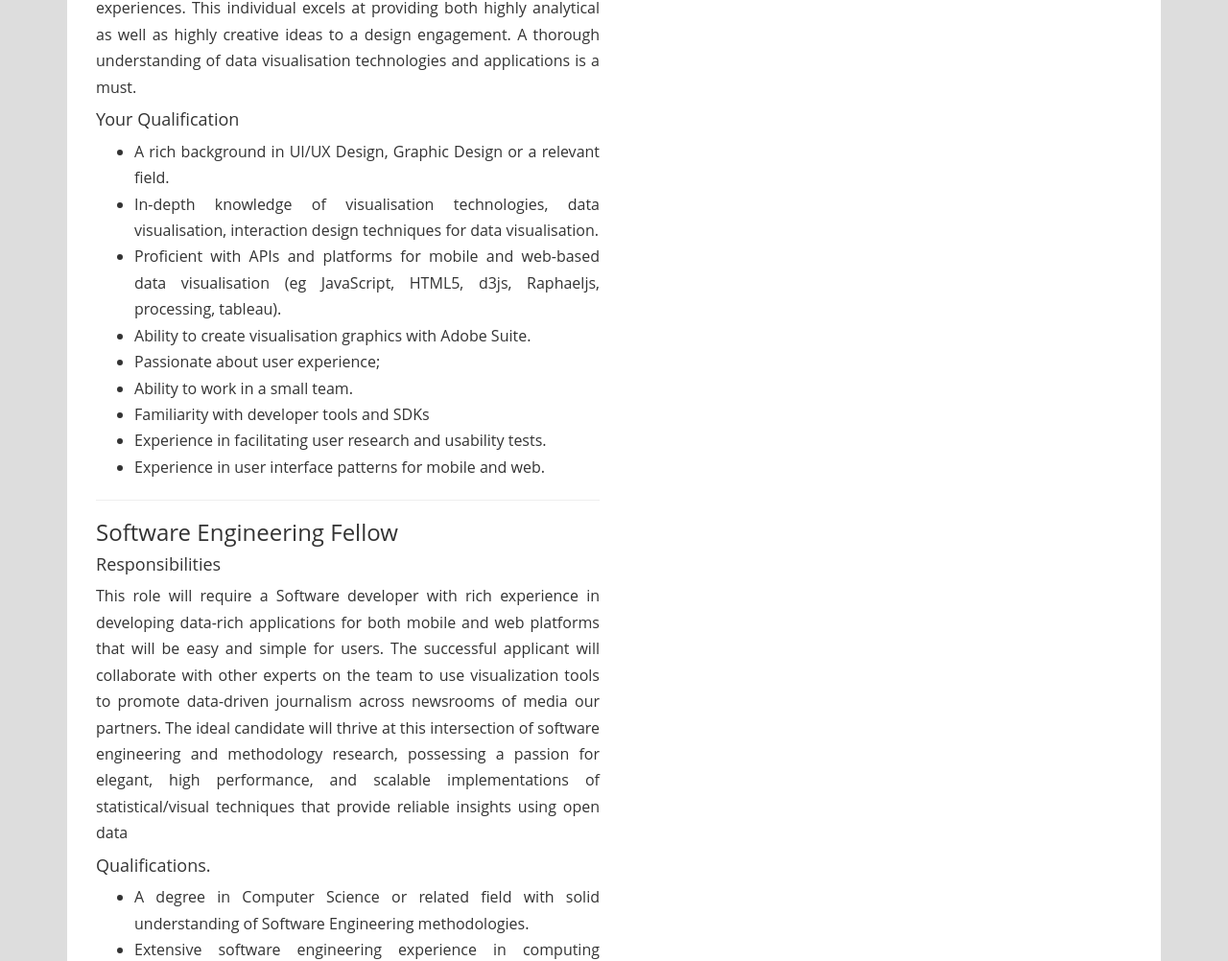
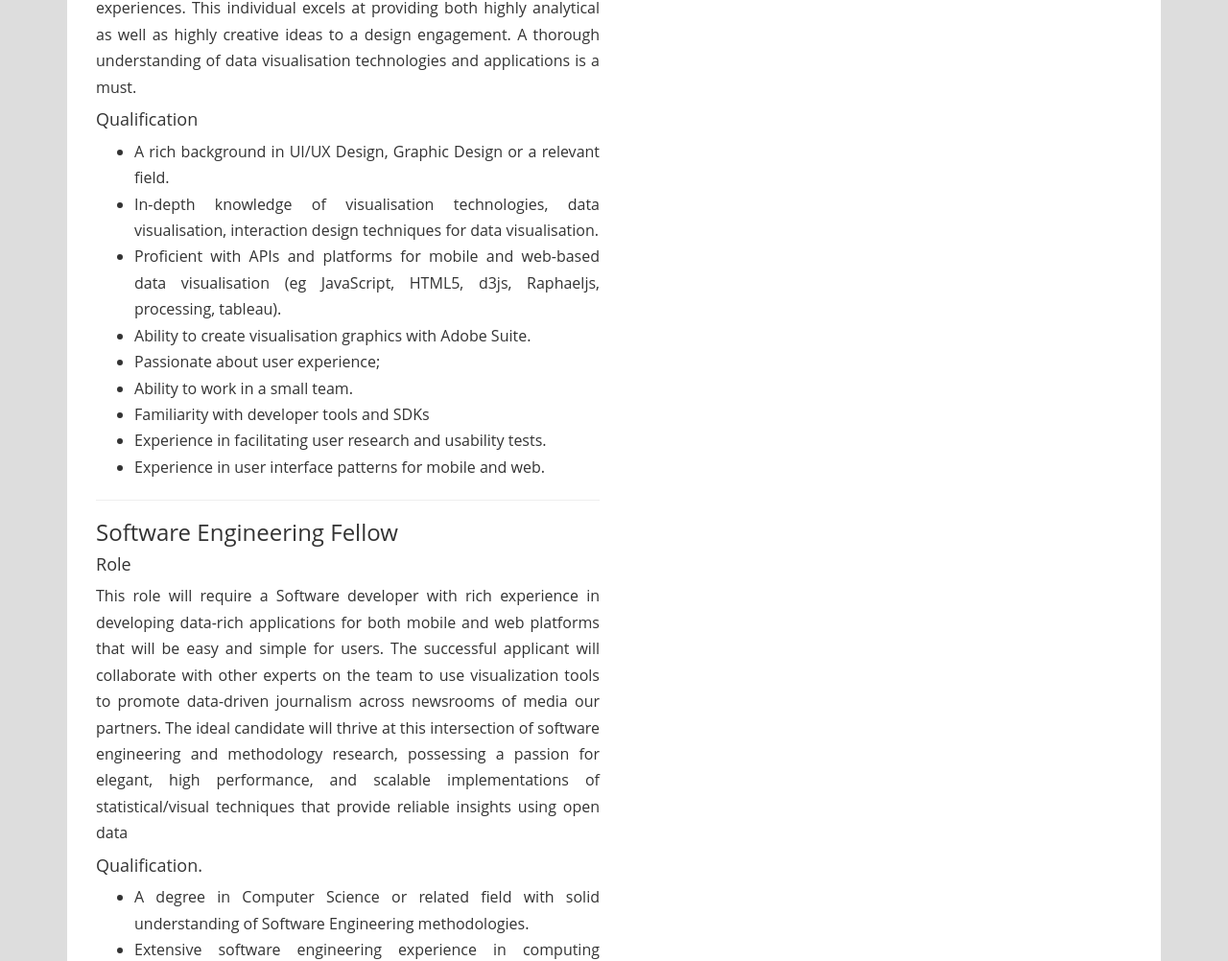
Before and after one commit to CodeForAfrica/CodeForGhana.org, a Jekyll site: the page built from apply/index.html, in a window 1280 px wide and 1400 px high, scrolled down 3263 px. Shown: the part 148-1150 px from the top of the window at 96% size. Built offline with Jekyll 4.4.1, drawn with Linux system fonts in a browser that asks for light colours.

Commit message:
edited responsiblities of applicants

```diff
--- a/apply/index.html
+++ b/apply/index.html
@@ -71,7 +71,7 @@ title: About
                         <p>The ideal candidate will be required to collaborate with Software Engineers and Data Fellows to work on various data projects with a user-centric approach. Software that is developed as part of the project should be easy to understand and easy to use. We are looking for a user experience/user interface designer with strong interests and capabilities in the design and development of engaging user experiences. This individual excels at providing both highly analytical as well as highly creative ideas to a design engagement. A thorough understanding of data visualisation technologies and applications is a must.</p>
 
 
-                        <h4>Your Qualification</h4>
+                        <h4>Qualification</h4>
                         <ul>
                             <li>A rich background in UI/UX Design, Graphic Design or a relevant field.</li>
                             <li>In-depth knowledge of visualisation technologies, data visualisation, interaction design techniques for data visualisation.</li>
@@ -86,10 +86,10 @@ title: About
 
                         <hr />
                         <h3>Software Engineering Fellow</h3>
-                        <h4>Responsibilities</h4>
+                        <h4>Role</h4>
                         <p>This role will require a Software developer with rich experience in developing data-rich applications for both mobile and web platforms that will be easy and simple for users. The successful applicant will collaborate with other experts on the team to use visualization tools to promote data-driven journalism across newsrooms of media our partners. The ideal candidate will thrive at this intersection of software engineering and methodology research, possessing a passion for elegant, high performance, and scalable implementations of statistical/visual techniques that provide reliable insights using open data</p>
 
-                        <h4>Qualifications.</h4>
+                        <h4>Qualification.</h4>
                         <ul>
                             <li>A degree in Computer Science or related field with solid understanding of Software Engineering methodologies.</li>
                             <li>Extensive software engineering experience in computing languages such as R, Ruby, Python, Php, Java</li>
```
